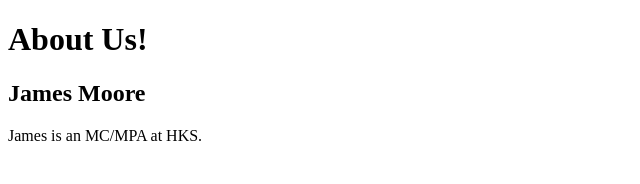
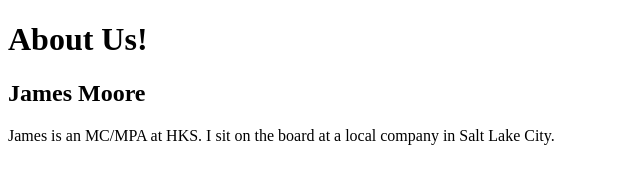
Before and after one commit to moorejah/project, a plain HTML site: page our-team/index.html in a window 1280 px wide. Shown: the whole page, without its empty margins (0-640 px from the left). Drawn offline with Linux system fonts and the light colour scheme.

Commit message:
Revise bio for James

```diff
--- a/our-team/index.html
+++ b/our-team/index.html
@@ -6,6 +6,6 @@
     <body>
         <h1>About Us!</h1>
         <h2>James Moore</h2>
-        <p>James is an MC/MPA at HKS.</p>
+        <p>James is an MC/MPA at HKS. I sit on the board at a local company in Salt Lake City.</p>
   </body>
 </html>
```
